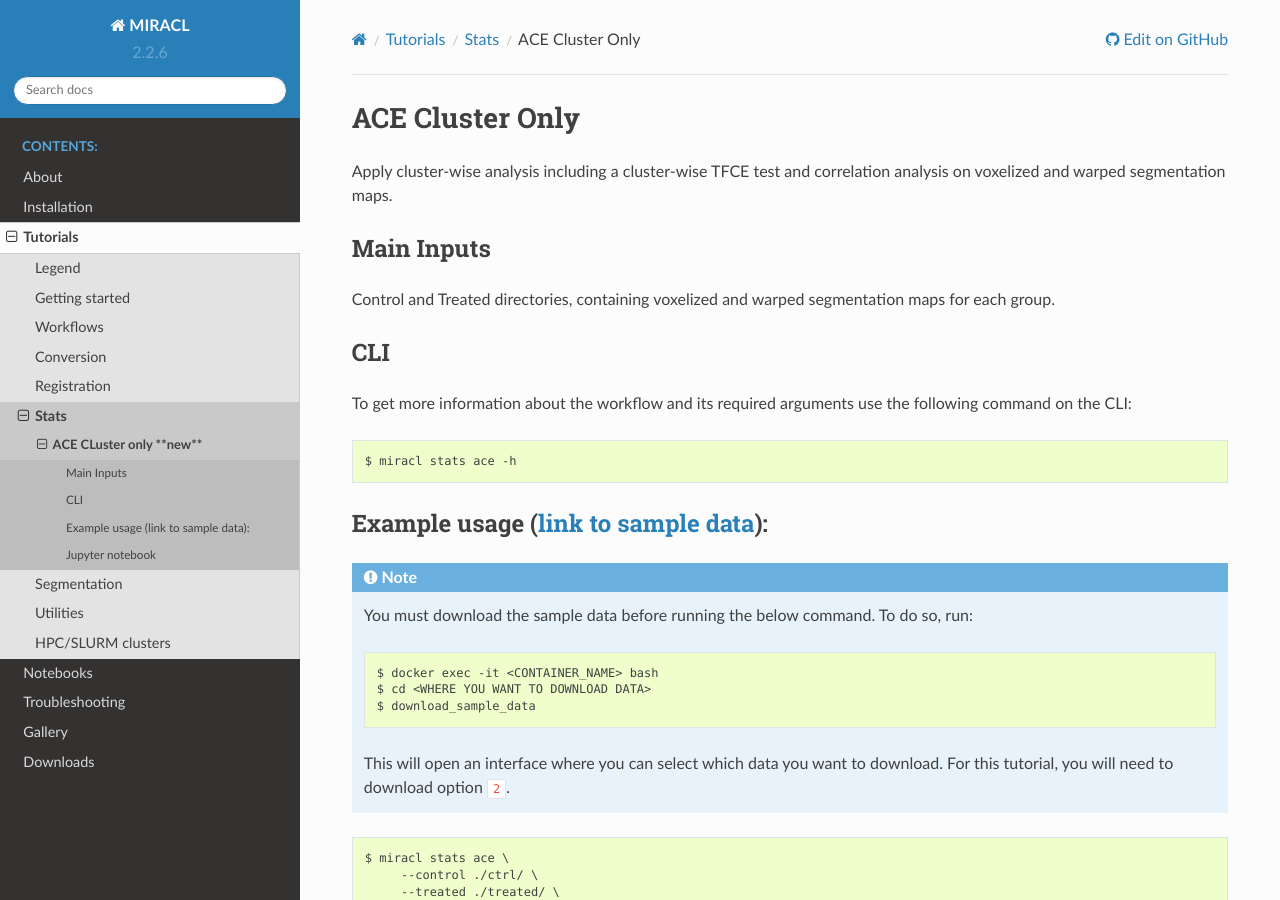
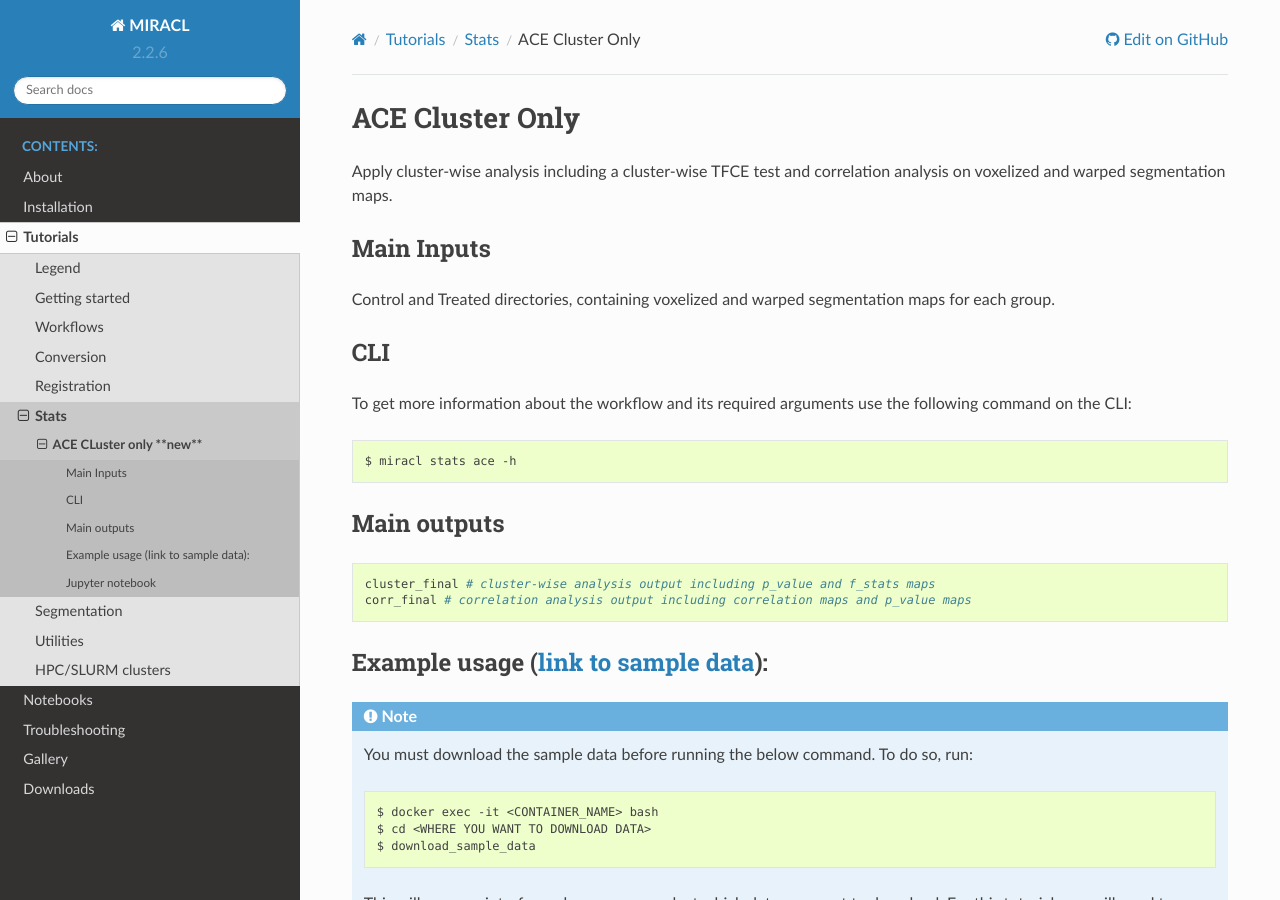
Before and after one commit to AICONSlab/MIRACL, a Sphinx documentation site: the page built from docs/tutorials/stats/ace_cluster/ace_cluster.rst, in a window 1280 px wide and 900 px high. Built offline with Sphinx 7.4.7 and the Read the Docs theme 2.0.0, drawn with Linux system fonts in a browser that asks for light colours.

Commit message:
[docs] Add main output of ace stats Include brief description of `miracl stats ace` output

```diff
--- a/docs/tutorials/stats/ace_cluster/ace_cluster.rst
+++ b/docs/tutorials/stats/ace_cluster/ace_cluster.rst
@@ -21,15 +21,13 @@
    $ miracl stats ace -h
 
 
+Main outputs
+============
 
+.. code-block::
 
-
-
-
-
-
-
-
+   cluster_final # cluster-wise analysis output including p_value and f_stats maps
+   corr_final # correlation analysis output including correlation maps and p_value maps
 
 
 Example usage (`link to sample data <https://huggingface.co/datasets/AICONSlab/MIRACL/resolve/dev/sample_data/ace/ace_sample_data_stats.zip>`_):
```
